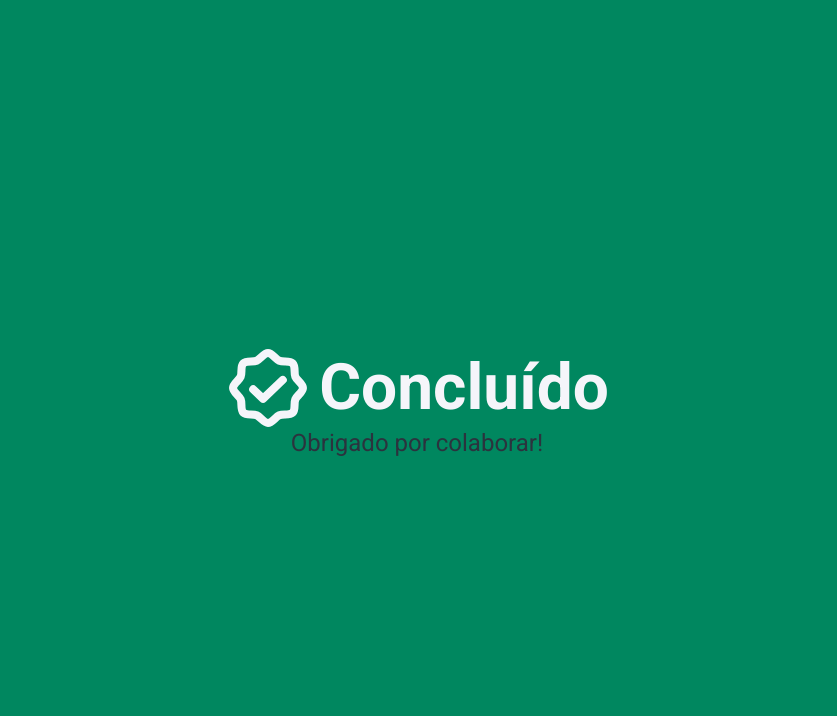
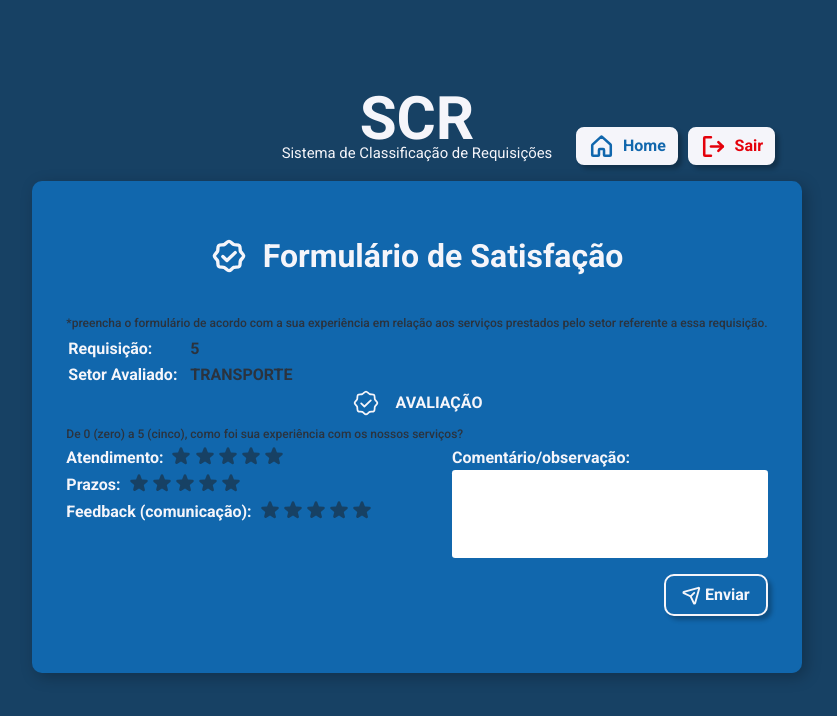
Before and after one commit to Jonatas-JS/SCR-Sistema-de-Classificacao-de-Requisicao, a React (Vite) app: page /form-page in a window 1280 px wide. Shown: the top 716 px of the page, without its empty margins (223-1060 px from the left). Built offline with nearby package versions, Linux system fonts and the light colour scheme.

Commit message:
ConcludedLayer v1

```diff
--- /dev/null
+++ b/src/components/ConcludedView.jsx
@@ -0,0 +1,17 @@
+import styles from './ConcludedView.module.css'
+
+export function ConcludedView() {
+  return (
+    <div className={styles.background}>
+      <div className={styles.concluded}>
+       <CircleWavyCheck size={86} weight='bold' />
+       <h1>Concluído</h1>
+      </div>
+
+      <div className={styles.agradecimento}>
+        <p>Obrigado por colaborar!</p>
+      </div>
+
+   </div>
+  )
+}
--- /dev/null
+++ b/src/components/ConcludedView.module.css
@@ -0,0 +1,28 @@
+.background {
+  display: flex;
+  flex-direction: column;
+  justify-content: center;
+  align-items: center;
+  position: absolute;
+  left: 0;
+  top: 0;
+  /* z-index: 1; */
+  width: 100%;
+  height: 100%;
+  background-color: var(--green-100);
+}
+.concluded {
+  display: flex;
+  align-items: center;
+
+  gap: .5rem;
+}
+.concluded h1 {
+  font-size: 4rem;
+}
+.agradecimento p {
+  font-size: 1.5rem;
+  font-weight: 400;
+
+  color: var(--blue-500);
+}
--- a/src/pages/form/FormPage.jsx
+++ b/src/pages/form/FormPage.jsx
@@ -6,10 +6,14 @@ import { CircleWavyCheck, PaperPlaneTilt,Star } from 'phosphor-react';
 import { TitleLayer } from '../../components/TitleLayer';
 import { HeaderLayer } from '../../components/HeaderLayer'
 import { Stars } from '../../components/Stars';
+import { ConcludedView } from '../../components/ConcludedView';
 
 function FormPage() {
   function renderConcluded() {
     const concluded = document.querySelector('.concludedLayer')
+    return (
+      <ConcludedView />
+    )
 
   }
 
@@ -79,14 +83,6 @@ function FormPage() {
           </div>
         </div>
       </div>
-
-      <div className={styles.background}>
-        <div className={styles.concluded}>
-          <CircleWavyCheck size={86} weight='bold' />
-          <h1>Concluído</h1>
-        </div>
-        <div className={styles.agradecimento}><p>Obrigado por colaborar!</p></div>
-      </div>
       <div className={styles.concludedLayer}></div>
     </div>
   )
--- a/src/pages/form/FormPage.module.css
+++ b/src/pages/form/FormPage.module.css
@@ -46,31 +46,3 @@
   display: flex;
   justify-content: end;
 }
-.background {
-  display: flex;
-  flex-direction: column;
-  justify-content: center;
-  align-items: center;
-  position: absolute;
-  left: 0;
-  top: 0;
-  /* z-index: 1; */
-  width: 100%;
-  height: 100%;
-  background-color: var(--green-100);
-}
-.concluded {
-  display: flex;
-  align-items: center;
-
-  gap: .5rem;
-}
-.concluded h1 {
-  font-size: 4rem;
-}
-.agradecimento p {
-  font-size: 1.5rem;
-  font-weight: 400;
-
-  color: var(--blue-500);
-}
```
